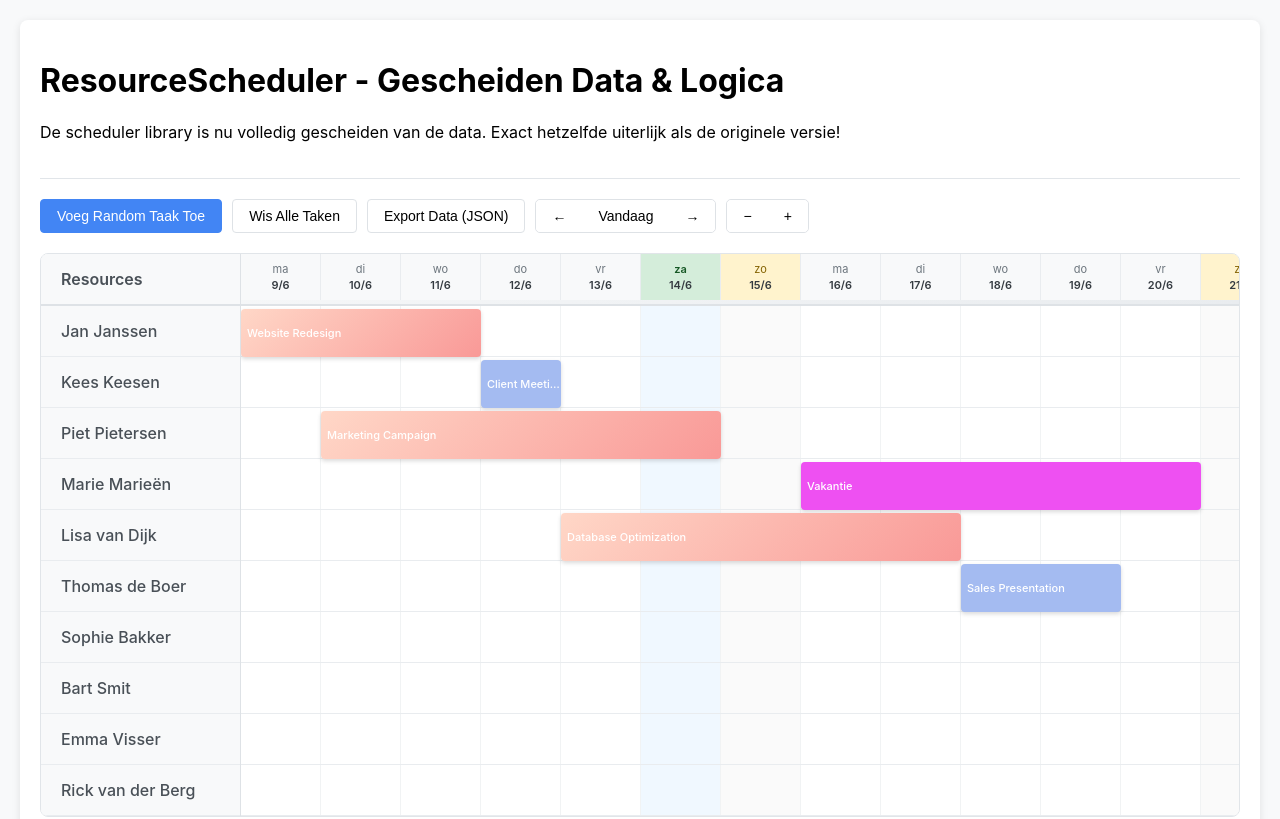
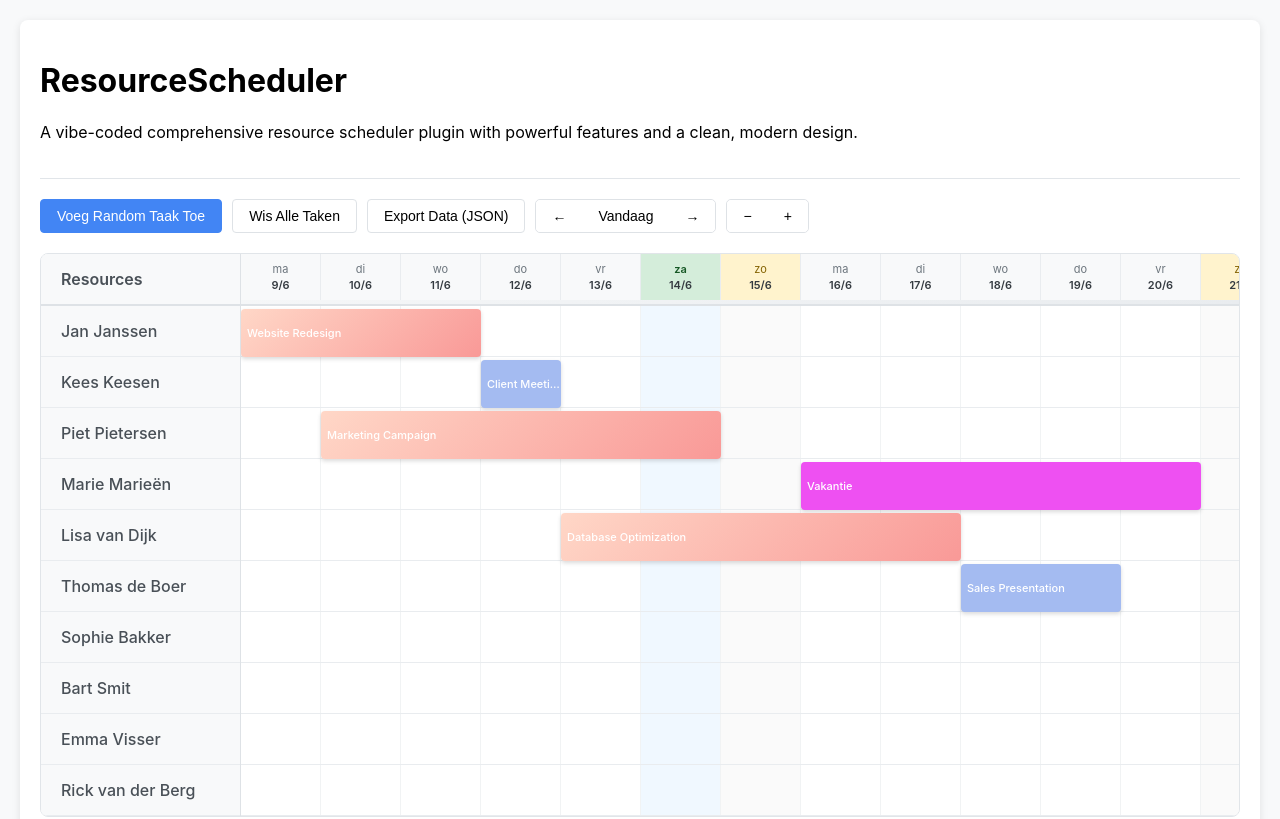
Before and after one commit to bemmerzaal/garansy-rp, a website built with webpack: page src/index.html in a window 1280 px wide. Shown: the top 819 px of the page. Built offline with nearby package versions, Linux system fonts and the light colour scheme.

Commit message:
changed demo file

```diff
--- a/src/index.html
+++ b/src/index.html
@@ -96,8 +96,8 @@
 <body>
     <div class="demo-container">
         <div class="demo-header">
-            <h1>ResourceScheduler - Gescheiden Data & Logica</h1>
-            <p>De scheduler library is nu volledig gescheiden van de data. Exact hetzelfde uiterlijk als de originele versie!</p>
+            <h1>ResourceScheduler</h1>
+            <p>A vibe-coded comprehensive resource scheduler plugin with powerful features and a clean, modern design.</p>
         </div>
 
         <div class="demo-controls">
```
Also changed, not shown: dist/index.html.
